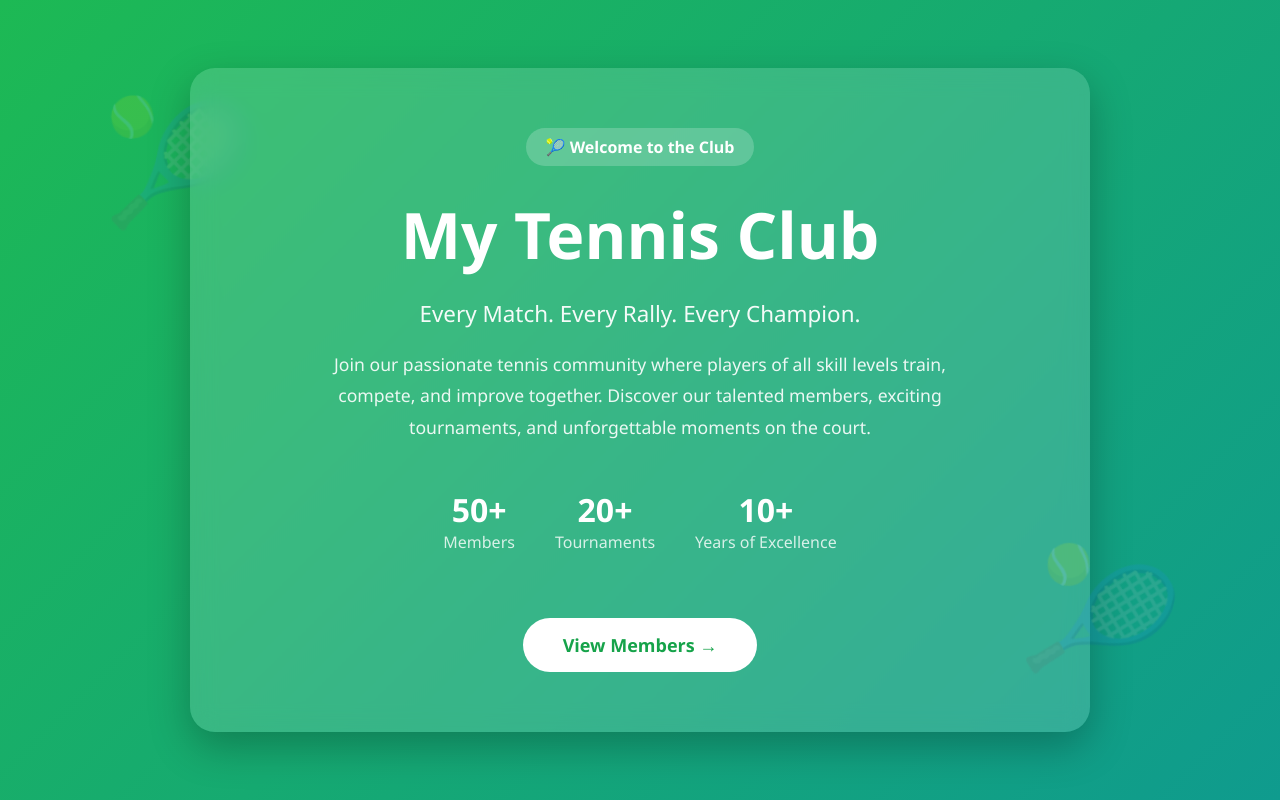
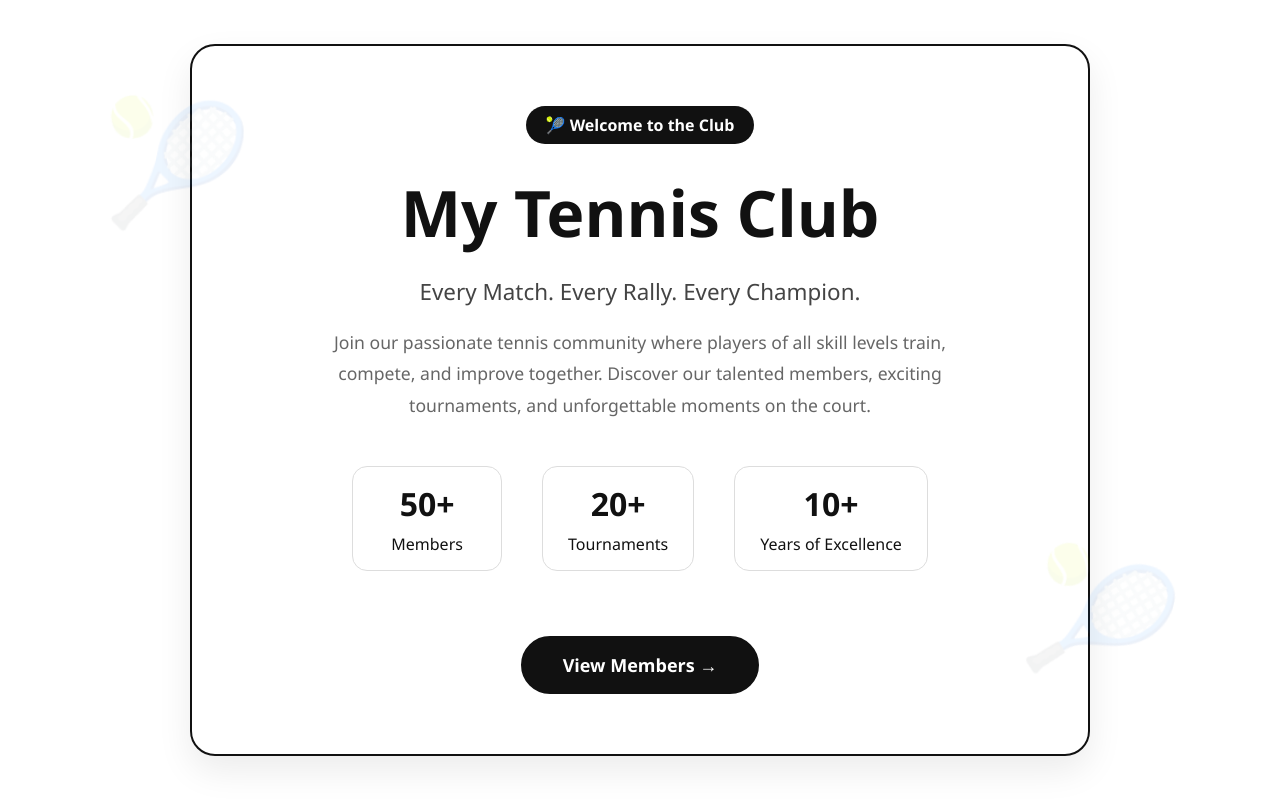
Before and after one commit to jaiganesh2108/django-practice, a Django app: page / in a window 1280 px wide. Run offline with Django 5.2, Linux system fonts and the light colour scheme.

Commit message:
feat: ui fix "black and white"

```diff
--- a/myproject/members/templates/main.html
+++ b/myproject/members/templates/main.html
@@ -15,7 +15,8 @@ My Tennis Club
 }
 
 body{
-    background:#f5fff8;
+    background:#ffffff;
+    color:#111;
 }
 
 .hero{
@@ -23,7 +24,7 @@ body{
     display:flex;
     justify-content:center;
     align-items:center;
-    background:linear-gradient(135deg,#1db954,#0f9b8e);
+    background:#ffffff;
     overflow:hidden;
     position:relative;
     padding:20px;
@@ -34,7 +35,7 @@ body{
     content:"🎾";
     position:absolute;
     font-size:120px;
-    opacity:.15;
+    opacity:.08;
     animation:float 6s ease-in-out infinite;
 }
 
@@ -62,17 +63,18 @@ body{
     max-width:900px;
     width:100%;
     text-align:center;
-    color:white;
-    background:rgba(255,255,255,.15);
-    backdrop-filter:blur(12px);
+    color:#111;
+    background:#fff;
+    border:2px solid #111;
     border-radius:25px;
     padding:60px;
-    box-shadow:0 15px 40px rgba(0,0,0,.25);
+    box-shadow:0 15px 35px rgba(0,0,0,.08);
 }
 
 .badge{
     display:inline-block;
-    background:rgba(255,255,255,.2);
+    background:#111;
+    color:#fff;
     padding:8px 20px;
     border-radius:30px;
     margin-bottom:25px;
@@ -82,11 +84,12 @@ body{
 h1{
     font-size:4rem;
     margin-bottom:20px;
+    color:#111;
 }
 
 .subtitle{
     font-size:1.4rem;
-    opacity:.95;
+    color:#444;
     margin-bottom:20px;
 }
 
@@ -95,7 +98,7 @@ h1{
     line-height:1.8;
     max-width:650px;
     margin:auto;
-    opacity:.9;
+    color:#666;
 }
 
 .stats{
@@ -106,32 +109,47 @@ h1{
     flex-wrap:wrap;
 }
 
+.stat{
+    padding:15px 25px;
+    border:1px solid #ddd;
+    border-radius:15px;
+    min-width:150px;
+    transition:.3s;
+}
+
+.stat:hover{
+    background:#111;
+    color:#fff;
+}
+
 .stat h2{
     font-size:2rem;
+    margin-bottom:8px;
 }
 
 .stat p{
-    opacity:.8;
+    color:inherit;
 }
 
 .btn{
     display:inline-block;
     margin-top:20px;
     padding:15px 40px;
-    background:white;
-    color:#16a34a;
+    background:#111;
+    color:#fff;
     text-decoration:none;
     font-weight:bold;
+    border:2px solid #111;
     border-radius:50px;
     transition:.3s;
     font-size:18px;
 }
 
 .btn:hover{
+    background:#fff;
+    color:#111;
     transform:translateY(-5px);
-    box-shadow:0 10px 25px rgba(0,0,0,.25);
-    background:#14532d;
-    color:white;
+    box-shadow:0 10px 25px rgba(0,0,0,.15);
 }
 
 @media(max-width:768px){
@@ -149,9 +167,15 @@ h1{
 }
 
 .stats{
-    gap:25px;
+    gap:20px;
 }
+
+.stat{
+    width:100%;
 }
+
+}
+
 </style>
 
 <div class="hero">
```
Also changed, not shown: myproject/members/templates/details.html (+30 -18 lines).
